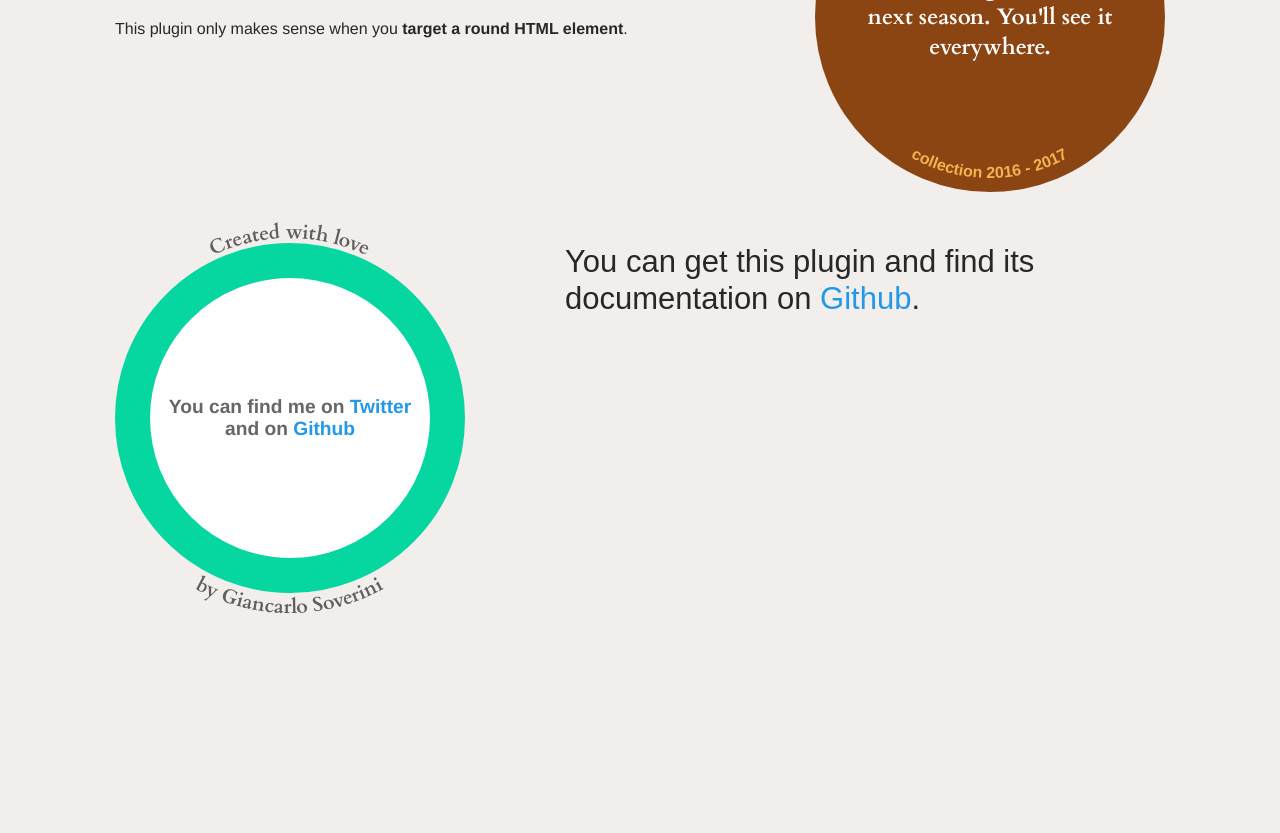
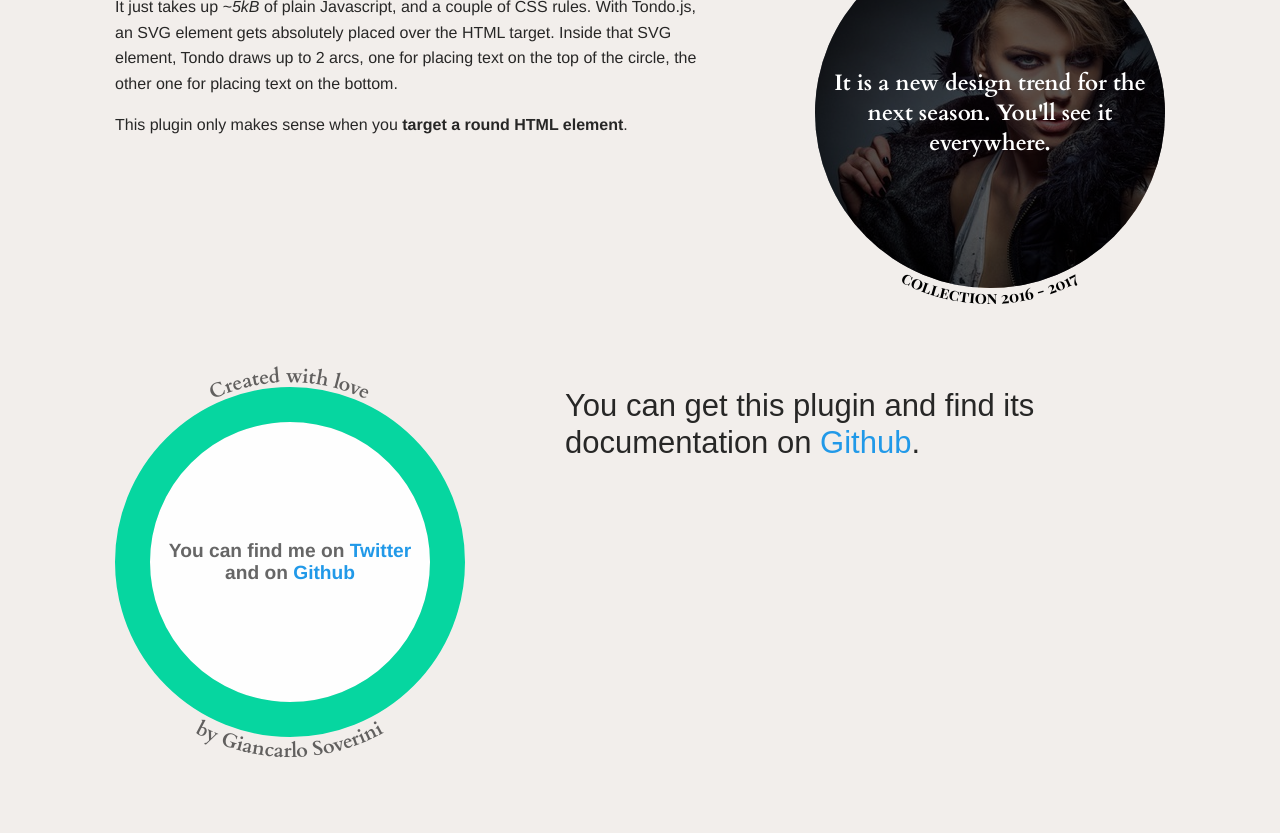
Before and after one commit to iliketomatoes/tondojs, a website: page index.html in a window 1280 px wide. Shown: the part 660-1493 px from the top of the page. Before the commit the page ends 1301 px from the top, so only its background shows below. Drawn offline with Linux system fonts and the light colour scheme; a web font is replaced by a local one.

Commit message:
chore: Update homepage content and style

```diff
--- a/example/assets/scss/_home.scss
+++ b/example/assets/scss/_home.scss
@@ -9,8 +9,18 @@
 }
 
 .home-section {
+    margin: 1rem 0;
     padding: 0.2rem 0 1rem;
+
+    @media #{$medium-up} {
+        margin: 2rem 0;
     }
+
+    @media #{$large-up} {
+        margin: 3rem 0;
+    }
+}
+
 
 /* ==========================================================================
    Badges
@@ -21,22 +31,18 @@
     overflow: hidden;
     @include border-radius(50%);
     margin: 2rem auto;
-
-    @media #{$medium-up}{
+    @media #{$medium-up} {
         margin: 0 0 2rem;
     }
 }
 
 .badge--big {
-    display: table;
     width: 30vw;
     height: 30vw;
     max-width: 350px;
     max-height: 350px;
     min-width: 240px;
     min-height: 240px;
-
-    padding: 12px;
     text-align: center;
 }
 
@@ -53,47 +59,47 @@
 }
 
 .badge--purple {
+    display: table;
+    padding: 12px;
     border-width: 25px;
     border-style: solid;
     background-color: nth($palette-1, 5);
     border-color: $white;
-
-     @media #{$large-up}{
+    @media #{$large-up} {
         border-width: 35px;
     }
 }
 
-.badge--brown {
-    background-color: $brown;
+.badge--trendy {
+    background: transparent url(../images/fashion-woman-model-portrait.jpg) center no-repeat;
     border-color: transparent;
-
-    @media #{$medium-up}{
+    @media #{$medium-up} {
         float: right;
     }
 }
 
-.badge--dark {
+.badge--green-border {
+    display: table;
+    padding: 12px;
     border-width: 30px;
     border-style: solid;
     background-color: $white;
     border-color: $green;
-
-     @media #{$large-up}{
+    @media #{$large-up} {
         border-width: 35px;
     }
 }
 
-.badge--fiorentina {
-    width: 150px;
-    height: 150px;
-    border: 22px solid $purple;
+.badge__layer {
+    position: absolute;
+    display: table;
+    width: 100%;
+    height: 100%;
+    padding: 12px;
+    background-color: rgba(#000, 0.65);
 }
 
-.badge__image {}
-
 .badge__paragraph {
-    // width: 100%;
-    // @include col-cstm(50%, 2);
     display: table-cell;
     vertical-align: middle;
     position: relative;
@@ -102,66 +108,60 @@
     line-height: initial;
     font-weight: bold;
     color: $secondary-text;
-
-     @media #{$large-up}{
+    @media #{$large-up} {
         font-size: 1.4rem;
     }
 }
 
 .badge__paragraph--bio {
     font-family: $body-font-family;
-    @media #{$large-up}{
+    @media #{$large-up} {
         font-size: 1.2rem;
     }
 }
+
 
 /* ==========================================================================
    TONDO CUSTOM CLASSES
    ========================================================================== */
 
-.tondo--dark {
+.tondo--purple {
+    font-size: 18px;
+    font-family: $header-font-family;
+    text-transform: uppercase;
+    textPath {
+        fill: nth($palette-1, 5);
+    }
+    @media #{$large-up} {
+        font-size: 26px;
+    }
+}
+
+.tondo--trendy {
+    font-size: 1.5rem;
+    font-weight: bold;
+    font-family: $fashion-font-family;
+    textPath {
+        fill: #000;
+    }
+    @media #{$large-up} {
+        font-size: 2rem;
+    }
+}
+
+.tondo--green-border {
     font-size: 20px;
     font-family: $body-alt-font-family;
-
-    textPath{
+    textPath {
         fill: $secondary-text;
         font-weight: bold;
     }
 }
 
-
-.tondo--purple {
-    font-size: 18px;
-    font-family: $header-font-family;
-    text-transform: uppercase;
-
-    textPath{
-        fill: nth($palette-1, 5);
+.textPath-small {
+    font-size: 1rem;
 }
 
-    @media #{$large-up}{
-      font-size: 26px;
-    }
-}
-
-
-.tondo--brown {
-    font-size: 1.5rem;
-    font-weight: 900;
-    font-family: $body-font-family;
-
-    textPath{
-        fill: $yellow;
-    }
-
-    @media #{$large-up}{
-      font-size: 2rem;
-    }
-}
-
-.textPath-small{
-    font-size: 1rem;
-}
 
 /* ==========================================================================
    GITHUB ROUND BADGE
@@ -180,55 +180,44 @@
     @include box_shadow(1);
     background-color: $primary-color;
     @include single-transition();
-
-    &:hover{
+    &:hover {
         @include box_shadow(3);
     }
-
-    &:active{
+    &:active {
         box-shadow: none;
     }
-
     svg {
         vertical-align: middle;
         margin-top: -2px;
     }
-
-    @media #{$medium-up}{
+    @media #{$medium-up} {
         background-color: $white;
         width: 75px;
         height: 75px;
         line-height: 75px;
     }
-
-    @media #{$large-up}{
+    @media #{$large-up} {
         width: 90px;
         height: 90px;
         line-height: 90px;
     }
 }
 
-.tondo-github__up, .tondo-github__down {
-
+.tondo-github__up,
+.tondo-github__down {
     visibility: hidden;
     fill: $primary-color;
     text-transform: uppercase;
-
-    @media #{$medium-up}{
+    @media #{$medium-up} {
         visibility: visible;
         font-size: 12px;
     }
-
-    @media #{$large-up}{
+    @media #{$large-up} {
         font-size: 14px;
     }
 }
 
-.tondo-github__up {
-}
 
-.tondo-github__down {
-}
 /* ==========================================================================
    TYPOGRAPHY
    ========================================================================== */
--- a/example/assets/scss/_variables.scss
+++ b/example/assets/scss/_variables.scss
@@ -1,4 +1,4 @@
-@import url(https://fonts.googleapis.com/css?family=Carrois+Gothic+SC|Cardo:400,400italic,700);
+@import url(https://fonts.googleapis.com/css?family=Carrois+Gothic+SC|Cardo:400,400italic,700|Playfair+Display+SC:400,700);
 
 $body-bg-color: #F2EEEB;
 
@@ -6,8 +6,9 @@ $primary-text: rgba(0,0,0,.84);
 $secondary-text: rgba(0,0,0,.6);
 
 $header-custom-font-family: 'Carrois Gothic SC', sans-serif;
-$body-custom-font-family: "Helvetica Neue", Helvetica, Arial, sans-serif;
+$body-custom-font-family: 'Helvetica Neue', Helvetica, Arial, sans-serif;
 $body-alt-font-family: 'Cardo', serif;
+$fashion-font-family: 'Playfair Display SC', serif;
 
 $palette-1: #F1F2EB, #06D6A0, #6B6D5E, #4B77BE, #8E44AD;
 
@@ -18,6 +19,9 @@ $green: nth($palette-1, 2);
 $light-gray: nth($palette-1, 1);
 
 $brown: #8b4513;
-$yellow: #F4B350;
+$yellow: #FFB31A;
+$blue: #0C337B;
+$pink: #E6D5E4;
+$sand: #DDC16F;
 
 $header-font-color: $purple;
--- a/index.html
+++ b/index.html
@@ -56,13 +56,17 @@
             <div class="small-12 medium-7 columns">
                 <article>
                     <h2>This plugin is different.</h2>
-                    <p>It just takes <i>~5kB</i> of plain Javascript, and a couple of CSS rules. With Tondo.js, an SVG element gets absolutely placed over the HTML target. Inside that SVG element, Tondo draws up to 2 arcs, one for placing text on the top of the circle, the other one for placing text on the bottom.</p>
+                    <p>It just takes up <i>~5kB</i> of plain Javascript, and a couple of CSS rules. With Tondo.js, an SVG element gets absolutely placed over the HTML target. Inside that SVG element, Tondo draws up to 2 arcs, one for placing text on the top of the circle, the other one for placing text on the bottom.</p>
                     <p>This plugin only makes sense when you <strong>target a round HTML element</strong>.</p>
                 </article>
             </div>
             <div class="small-12 medium-5 columns">
-                <div class="badge badge--big badge--brown">
-                    <p class="badge__paragraph white">It is a new design trend for the next season. You'll see it everywhere.</p>
+                <div class="badge badge--big badge--trendy">
+                    <div class="badge__layer">
+                        <p class="badge__paragraph white">
+                            It is a new design trend for the next season. You'll see it everywhere.
+                        </p>
+                    </div>
                 </div>
             </div>
         </div>
@@ -74,7 +78,7 @@
                     <h3>You can get this plugin and find its documentation on <a href="https://github.com/iliketomatoes/tondojs">Github</a>.</h3>
             </div>
             <div class="small-12 medium-5 medium-pull-7 columns">
-                <div class="badge badge--big badge--dark">
+                <div class="badge badge--big badge--green-border">
                     <p class="badge__paragraph badge__paragraph--bio">You can find me on <a href="https://twitter.com/GSoverini/">Twitter</a> and on <a href="https://github.com/iliketomatoes">Github</a></p>
                 </div>
             </div>
@@ -97,21 +101,21 @@
         }
     });
 
-    var secondCircle = new Tondo('.badge--brown', {
-        customClass: 'tondo--brown',
+    var secondCircle = new Tondo('.badge--trendy', {
+        customClass: 'tondo--trendy',
         tondoUp: {
             text: 'Fall winter',
-            gap: -32
+            //gap: -32
         },
         tondoDown: {
             text: 'collection 2016 - 2017',
             textClass: 'textPath-small',
-            gap: -14
+            //gap: -14
         }
     });
 
-    var anotherCircle = new Tondo('.badge--dark', {
-        customClass: 'tondo--dark',
+    var anotherCircle = new Tondo('.badge--green-border', {
+        customClass: 'tondo--green-border',
         tondoUp: {
             text: 'Created with love'
         },
```
Also changed, not shown: example/assets/css/app.css, example/assets/images/fashion-woman-model-portrait.jpg (added). Lines whose indentation alone changed are shown as unchanged.
